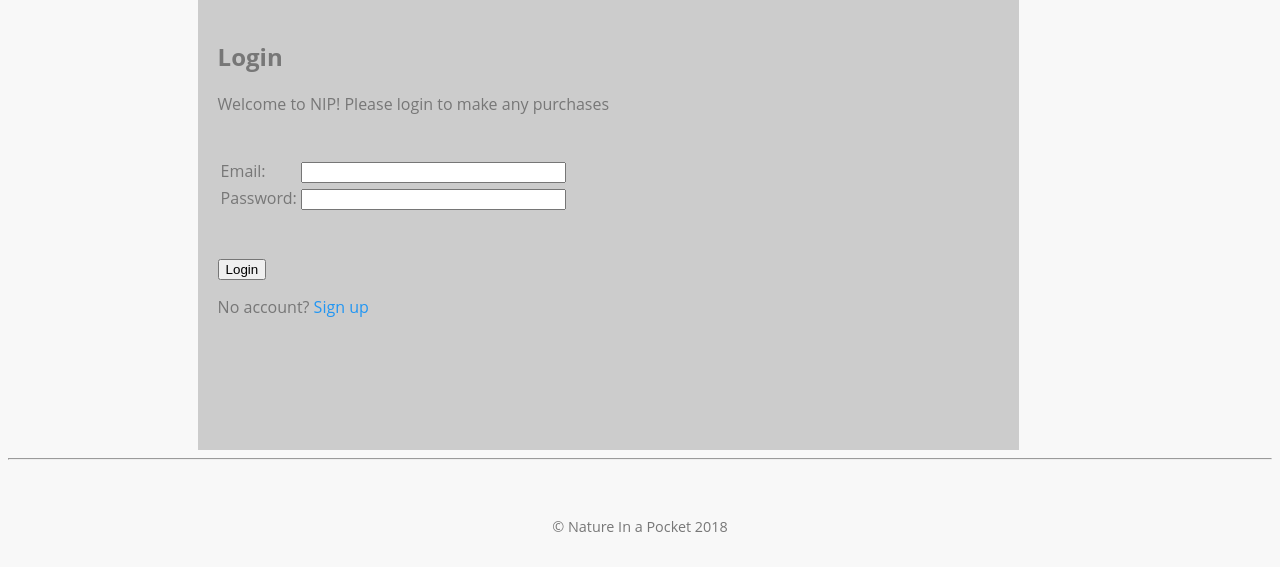
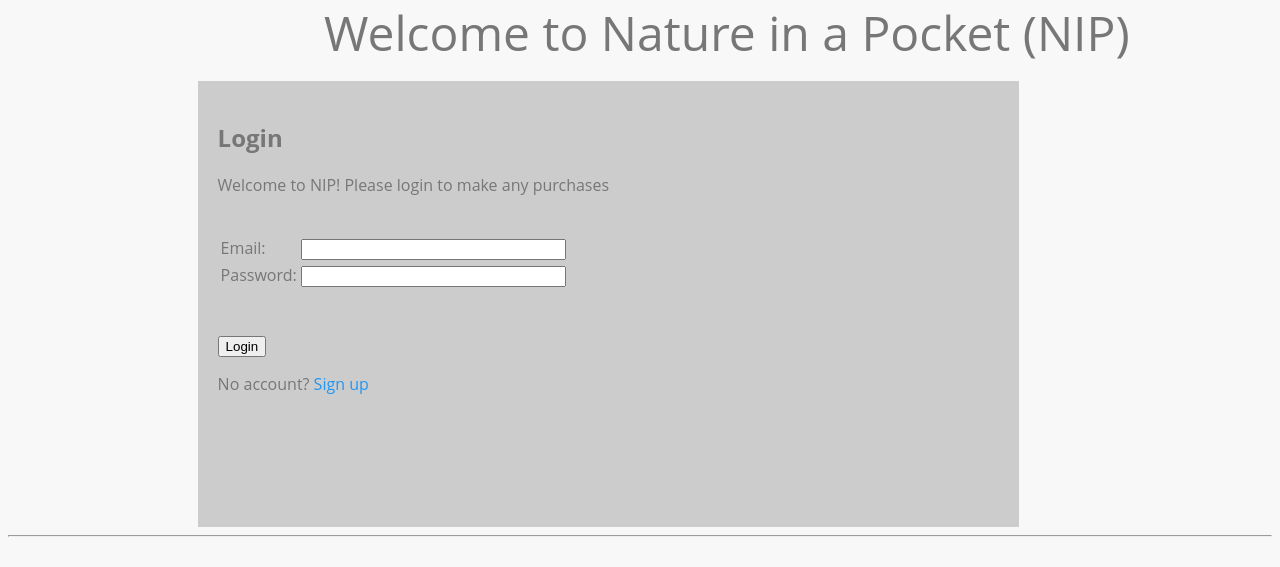
Before and after one commit to azimmarediya/CS372-Group-Project-Website, a PHP site: page /Login.php in a window 1280 px wide. Shown: the part 163-730 px from the top of the page. Before the commit the page ends 695 px from the top, so only its background shows below. Run offline with PHP 8.4, Linux system fonts and the light colour scheme.

Commit message:
Final Update from Devon :art:

```diff
--- a/Login.php
+++ b/Login.php
@@ -13,12 +13,10 @@ $error = "";
 
 if (isset($_POST["signIn"]))
 {
-	if($_POST["check-me"] == 1) {
-
 	$email = trim($_POST["email"]);
 	$password = trim($_POST["password"]);
 
-	$db = new mysqli($servername, $username, $password, $dbname);
+	$db = new mysqli("$servername", "$username", "$password", "$dbname");
 	if ($db->connect_error)
 	{
 		die ("Connection failed: " . $db->connect_error);
@@ -64,9 +62,10 @@ if (isset($_POST["signIn"]))
 		$error = "The email/password combination was incorrect. Login failed.";
 		$db->close();
 	}
-	}
 }
+
 ?>
+
 <!DOCTYPE html>
 <html lang="en">
 <head>
@@ -80,30 +79,28 @@ if (isset($_POST["signIn"]))
 
 </header>
 <header>
-<img src="NIP.jpg" alt="Treee" style = "display:inline" width = "150" height = "150" />
+<img src="NIP.png" alt="Treee" style = "display:inline" width = "150" height = "150" />
 
 </header>
 
 <body>
 
-
+<p id="titl"><font size="+20">Welcome to Nature in a Pocket (NIP)</font></p>
 	<section>
 
 		<h2 id = "testing">Login</h2>
 		<p>Welcome to NIP! Please login to make any purchases </p>
 		<br/>
 		<form id = "login" action="Login.php" method="post">
-			<table>
-				<tr colspan="2"><td><?php echo $error;?></td></tr>
+			<table class="main">
 					<tr><td>Email: </td><td> <input type="text" id="email" name="email" size="30" /></td></tr>
 
 					<tr><td>Password: </td><td> <input type="password" id="password" name="password" size="30" /></td></tr>
 
 			</table>
-
+			<?php echo "<span class='error'> " . $error . "</span>" ?>
 		<br/>
 		<br/>
-			<input type="hidden" name="check-me" id="check-me" value="1">
 
 		<input class = "ordinaryLink submitButton" name="signIn" type = "submit" value = "Login"/>
 
@@ -122,7 +119,7 @@ if (isset($_POST["signIn"]))
 
 
 	<script type = "text/javascript"  src = "validation.js" ></script>
-	<!--<footer><a href="AdministratorPage.html">  Administrator Page</a></footer> -->
+
 <footer> © Nature In a Pocket 2018 </footer>
 </body>
 </html>
```
